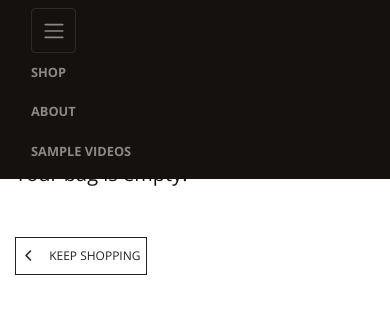
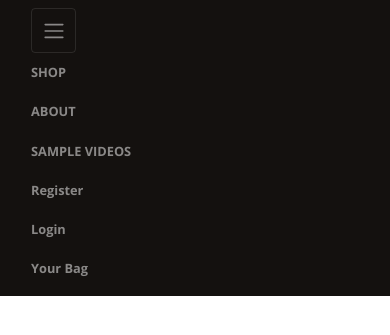
Before and after one commit to machikolacey/composermlacey, a Django app: page /bag/ in a window 390 px wide, after a click that opens the changed part. Shown: the top 335 px of the page. Run offline with Django 3.2, Linux system fonts and the light colour scheme; some libraries are stand-ins or nearby versions.

Commit message:
Added 'Your bag', 'Login/logout' link onto mobile menu

```diff
--- a/home/templates/home/index.html
+++ b/home/templates/home/index.html
@@ -16,6 +16,7 @@
 
 <div class="homepage-banner ">
         {% for advert in adverts %}
+
             <div class="item">
                  <a href="{{ advert.link_url }}"><img src="{{ MEDIA_URL }}{{ advert.banner }}"           alt="{{ advert.title }}"  class="pc"    /></a>
                 <a href="{{ advert.link_url }}"><img src="{{ MEDIA_URL }}{{ advert.banner_tablet_size }}"  alt="{{ advert.title }}"  class="tablet" /></a>
--- a/templates/includes/main-nav.html
+++ b/templates/includes/main-nav.html
@@ -29,5 +29,27 @@
          <li class="nav-item">
             <a class="logo-font font-weight-bold nav-link " href="/about/sample-videos">Sample Videos</a>
          </li>
+        {% if request.user.is_authenticated %}
+
+        <li class="nav-item">
+            <a href="{% url 'profile' %}" class="nav-link">Profile</a>
+        </li>
+        <li class="nav-item">
+            <a href="{% url 'account_logout' %}" class=" nav-link">Logout</a>
+        </li>
+    {% else %}
+        <li class="nav-item">
+            <a href="{% url 'account_signup' %}" class=" nav-link">Register</a>
+        </li>
+    <li class="nav-item">
+        <a href="{% url 'account_login' %}" class=" nav-link">Login</a>
+    </li>
+    {% endif %}
+
+    <li class="nav-item">
+        <a class="nav-link" href="{% url 'view_bag' %}">
+         Your Bag
+        </a>
+    </li>
     </ul>
 </div>
--- a/templates/includes/mobile-top-header.html
+++ b/templates/includes/mobile-top-header.html
@@ -44,7 +44,7 @@
 <li class="list-inline-item cart">
     <a class="{% if grand_total %}text-primary font-weight-bold{% else %}text-white{% endif %} nav-link d-block d-lg-none" href="{% url 'view_bag' %}">
         <div class="text-center">
-            <div><i class="fas fa-shopping-bag fa-lg"></i></div>
+
             <p class="my-0">
                 {% if grand_total %}
                     ${{ grand_total|floatformat:2 }}
```
Also changed, not shown: media/mlk-my-digital-piano-pc.png (added).
